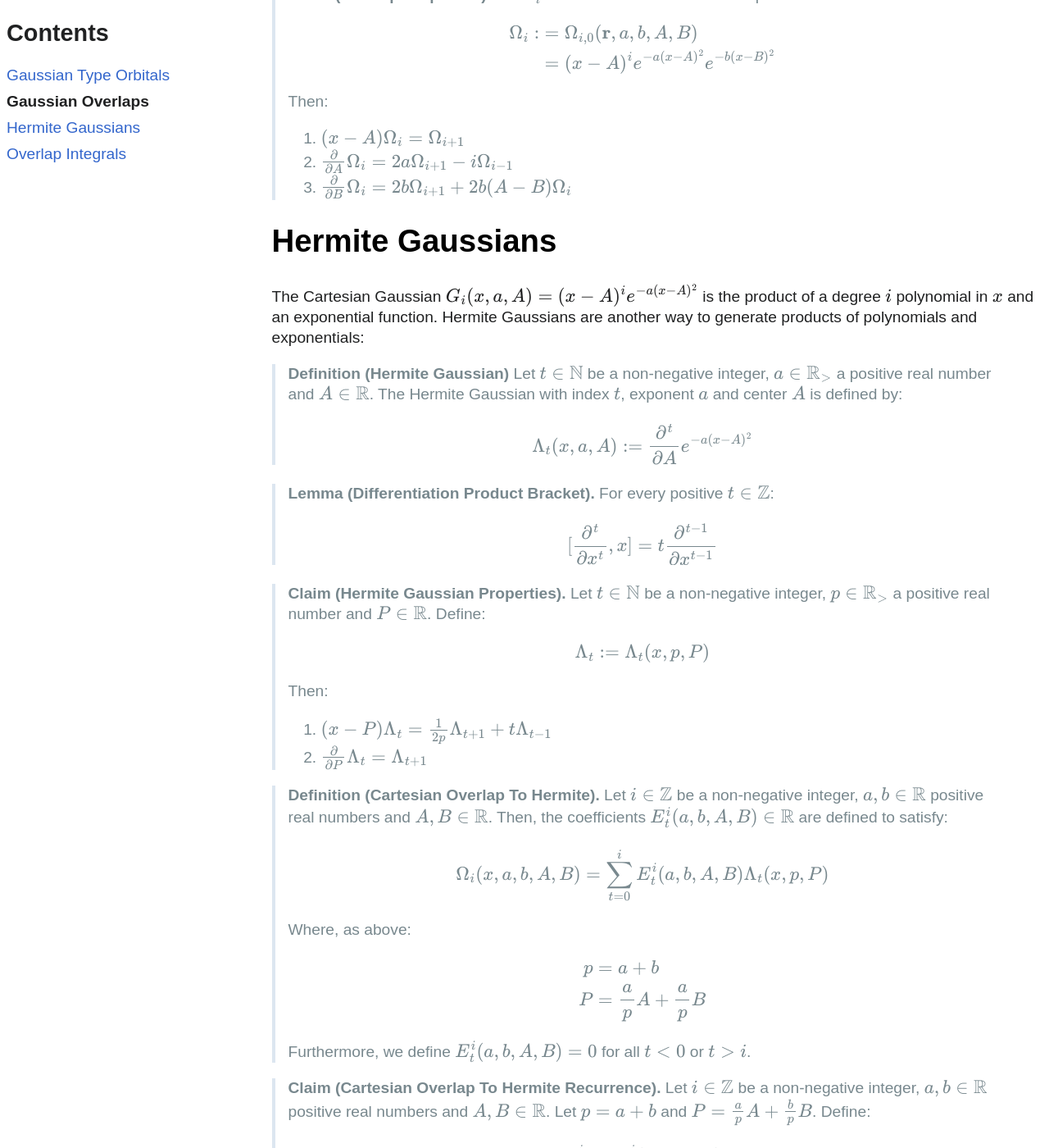
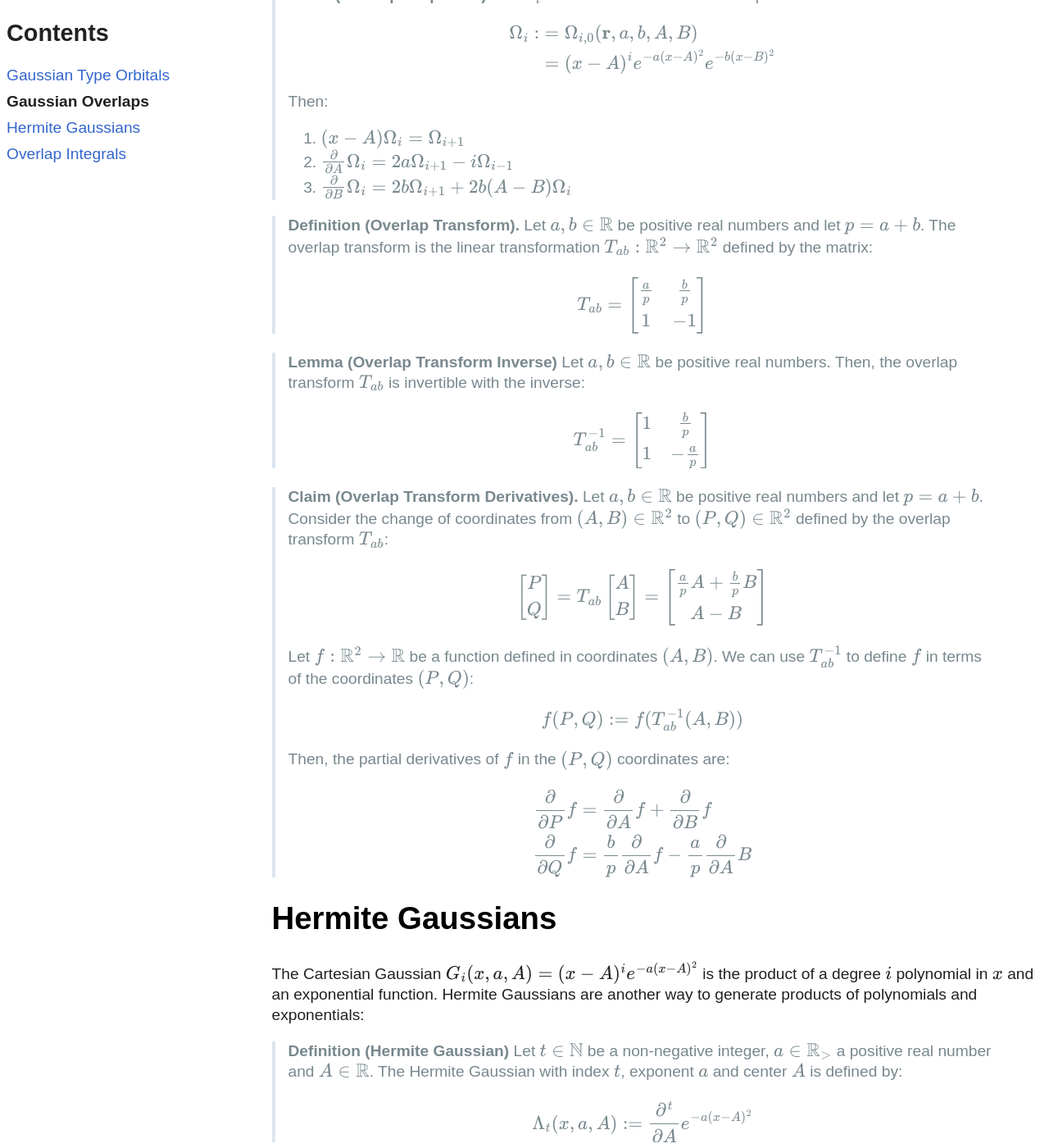
Before and after one commit to lowdanie/lowdanie.github.io, a Jekyll site: the page built from _posts/2025-07-26-electron-integrals.md, in a window 1280 px wide and 1400 px high, scrolled down 2768 px. Shown: the whole window at 82% size. Built offline with Jekyll 4.4.1, drawn with Linux system fonts in a browser that asks for light colours; comment, search, counter and statistics services are not loaded; some of the changed text lies outside the part shown.

Commit message:
cartesian to hermite

```diff
--- a/_posts/2025-07-26-electron-integrals.md
+++ b/_posts/2025-07-26-electron-integrals.md
@@ -175,6 +175,55 @@
 > 2. $\frac{\partial}{\partial A}\Omega_i = 2a\Omega_{i+1} - i\Omega_{i-1}$
 > 3. $\frac{\partial}{\partial B}\Omega_i = 2b\Omega_{i+1} + 2b(A-B) \Omega_i$
 
+{: #def:overlap-transform }
+> **Definition (Overlap Transform).**
+> Let $a,b\in\mathbb{R}$ be positive real numbers and let $p=a+b$.
+> The overlap transform is the linear transformation
+> $T_{ab}:\mathbb{R}^2\rightarrow\mathbb{R}^2$
+> defined by the matrix:
+>
+> $$
+> T_{ab} =
+> \left[\begin{matrix} \frac{a}{p} & \frac{b}{p} \\ 1 & -1 \end{matrix}\right]
+> $$
+
+{: #def:overlap-transform-inverse }
+> **Lemma (Overlap Transform Inverse)**
+> Let $a,b\in\mathbb{R}$ be positive real numbers. Then, the overlap transform
+> $T_{ab}$ is invertible with the inverse:
+>
+> $$
+> T_{ab}^{-1} =
+> \left[\begin{matrix} 1 & \frac{b}{p} \\ 1 & -\frac{a}{p} \end{matrix}\right]
+> $$
+
+{: #def:overlap-transform-transform }
+> **Claim (Overlap Transform Derivatives).**
+> Let $a,b\in\mathbb{R}$ be positive real numbers and let $p=a+b$. Consider the change of
+> coordinates from $(A,B)\in\mathbb{R}^2$ to $(P,Q)\in\mathbb{R}^2$ defined by
+> the overlap transform $T_{ab}$:
+>
+> $$
+> \begin{bmatrix}P \\ Q \end{bmatrix} = T_{ab} \begin{bmatrix}A \\ B \end{bmatrix}
+> = \begin{bmatrix}\frac{a}{p}A + \frac{b}{p}B \\ A - B \end{bmatrix}
+> $$
+>
+> Let $f:\mathbb{R}^2\rightarrow\mathbb{R}$ be a function defined in coordinates
+> $(A, B)$. We can use $T_{ab}^{-1}$ to define $f$ in terms of the coordinates $(P,Q)$:
+>
+> $$
+> f(P, Q) := f(T_{ab}^{-1}(A, B))
+> $$
+>
+> Then, the partial derivatives of $f$ in the $(P, Q)$ coordinates are:
+>
+> $$
+> \begin{align*}
+> \frac{\partial}{\partial P}f &= \frac{\partial}{\partial A}f + \frac{\partial}{\partial B}f \\
+> \frac{\partial}{\partial Q}f &= \frac{b}{p}\frac{\partial}{\partial A}f - \frac{a}{p}\frac{\partial}{\partial A}B \\
+> \end{align*}
+> $$
+
 # Hermite Gaussians
 
 The Cartesian Gaussian $G_i(x, a, A) = (x - A)^ie^{-a(x-A)^2}$ is the product of
@@ -240,10 +289,14 @@
 > Then:
 >
 > 1. $$
+>    E^0_0 = K(a, b, A, B)
+>    $$
+>
+> 1. $$
 >    E^{i+1}_t = \frac{1}{2p}E^i_{t-1} + (P-A)E^i_t + \frac{i}{2p}E^{i-1}_t
 >    $$
 >
-> 2. $$
+> 1. $$
 >    E^i_{t+1} = \frac{i}{2p(t+1)}E^{i-1}_t
 >    $$
 
@@ -252,7 +305,10 @@
 Proof [click to expand]
 </summary>
 <div class="details-content">
-Let's define:
+The base case of $E^0_0$ follows immediately from the
+[Gaussian Product Rule](#clm:one-dimensional-gaussian-product-rule).
+
+To prove the recurrence relations, let's define:
 
 $$
 \begin{align*}
@@ -270,6 +326,7 @@
 $$
 
 First we'll multiply both side of equation \ref{eq:cartesian-to-hermite} by $(x-A)$.
+
 Starting with the left side, by claim [Overlap Properties](#clm:overlap-properties)
 and the definition of $E^i_t$:
 
@@ -314,10 +371,99 @@
 recurrence:
 
 $$
-\begin{equation}\label{eq:hermite-gaussian-rr-1}
+\begin{equation}\label{eq:cartesian-to-hermite-1}
 E^{i+1}_t = \frac{1}{2p}E^i_{t-1} + (P-A)E^i_t + (t+1)E^i_{t+1}
 \end{equation}
 $$
+
+Next we'll differentiate both sides of \ref{eq:cartesian-to-hermite} by $P$ using
+claim [Overlap Transform Derivatives](#clm:overlap-transform-derivatives)
+
+Starting on the left side, note that by claim
+[Overlap Transform Derivatives](#clm:overlap-transform-derivatives):
+
+$$
+\frac{\partial}{\partial P} = \frac{\partial}{\partial A} +
+\frac{\partial}{\partial B}
+$$
+
+Therefore, by claim [Overlap Properties](#clm:overlap-properties):
+
+$$
+\begin{align}
+\frac{\partial}{\partial P}\Omega_i &=
+2a\Omega_{i+1} -i\Omega_{i-1} + 2b\Omega_{i+1} + 2b(A-B)\Omega_i \\
+&= 2p\Omega_{i+1} + 2b(A-B)\Omega_i - i\Omega_{i-1}
+\end{align}
+$$
+
+Note that:
+
+$$
+2b(A-B) = -p(P-A)
+$$
+
+By the definition of $E^i_t$ it then follows that:
+
+$$
+\begin{equation}\label{eq:overlap-diff-p}
+\begin{aligned}
+\frac{\partial}{\partial P}\Omega_i &=
+\sum_{t=0}^{i+1}2pE^{i+1}_t\Lambda_t - \sum_{t=0}^i 2p(P-A)E^i_t\Lambda_t -
+\sum_{t=0}^{i-1}iE^{i-1}_t\Lambda_t \\
+&= \sum_{t=0}^{i+1}\left(2pE^{i+1}_t - 2p(P-A)E^i_t - iE^{i-1}_t\right)\Lambda_t
+\end{aligned}
+\end{equation}
+$$
+
+Now we'll differentiate the right hand side of \ref{eq:cartesian-to-hermite} by $P$.
+
+We claim that for all $i$ and $t$
+
+$$
+\frac{\partial}{\partial P}E^i_t(a, b, A, B) = 0
+$$
+
+To see this, we'll use the [overlap transform](#def:overlap-transform) to make a
+change of coordinates from $(A,B)$ to $(P, Q)$ defined by:
+
+$$
+\begin{bmatrix}P \\ Q \end{bmatrix} = T_{ab} \begin{bmatrix}A \\ B \end{bmatrix}
+= \begin{bmatrix}\frac{a}{p}A + \frac{b}{p}B \\ A - B \end{bmatrix}
+$$
+
+We'll now see that in the $(P, Q)$ coordinates, $E^i_t(a, b, P, Q)$ is a function of
+$Q$ only. For the base case, note that:
+
+$$
+E^0_0 = K(a,b,A,B) = e^{-\frac{ab}{a + b} Q^2}
+$$
+
+Finally, note that the recurrence relation \ref{eq:cartesian-to-hermite-1}
+depends only on:
+
+$$
+P - A = -\frac{b}{p}Q
+$$
+
+Since both $E^0_0$ and the recurrence \ref{eq:cartesian-to-hermite-1} depend only
+on $Q$, so does $E^i_t$ for all $i$ and $t$.
+
+We can now differentiate the right hand side of \ref{eq:cartesian-to-hermite} by $P$:
+
+$$
+\begin{equation}\label{hermite-diff-p}
+\begin{aligned}
+\frac{\partial}{\partial P}\sum_{t=0}^iE^i_t\Lambda_t &=
+\sum_{t=0}^iE^i_t\frac{\partial}{\partial P}\Lambda_t \\
+&= \sum_{t=0}^iE^i_t\Lambda_{t+1} \\
+&= \sum_{t=0}^{i+1}E^i_{t-1}\Lambda_t
+\end{aligned}
+\end{equation}
+$$
+
+Comparing the terms in
+
 
 _q.e.d_
 </div>
```
